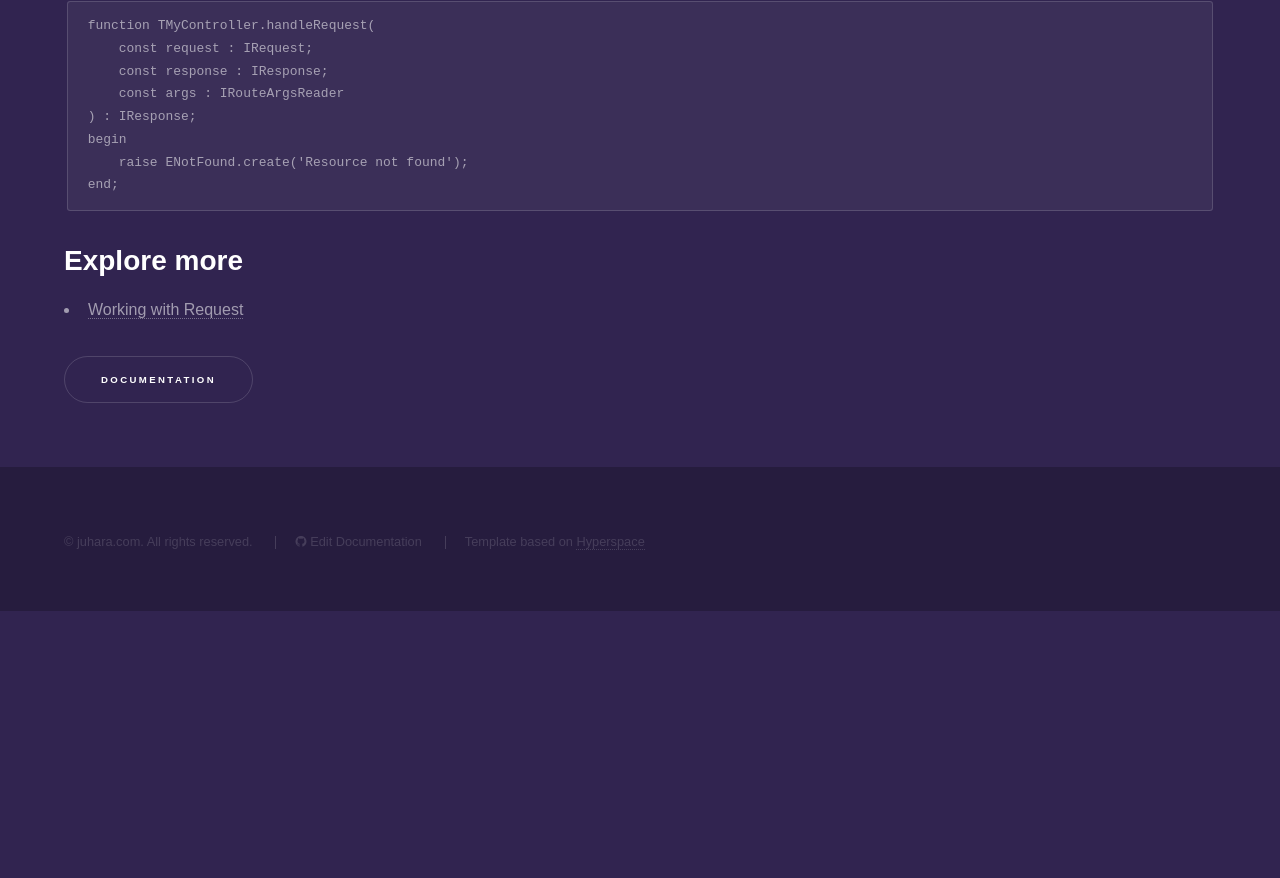
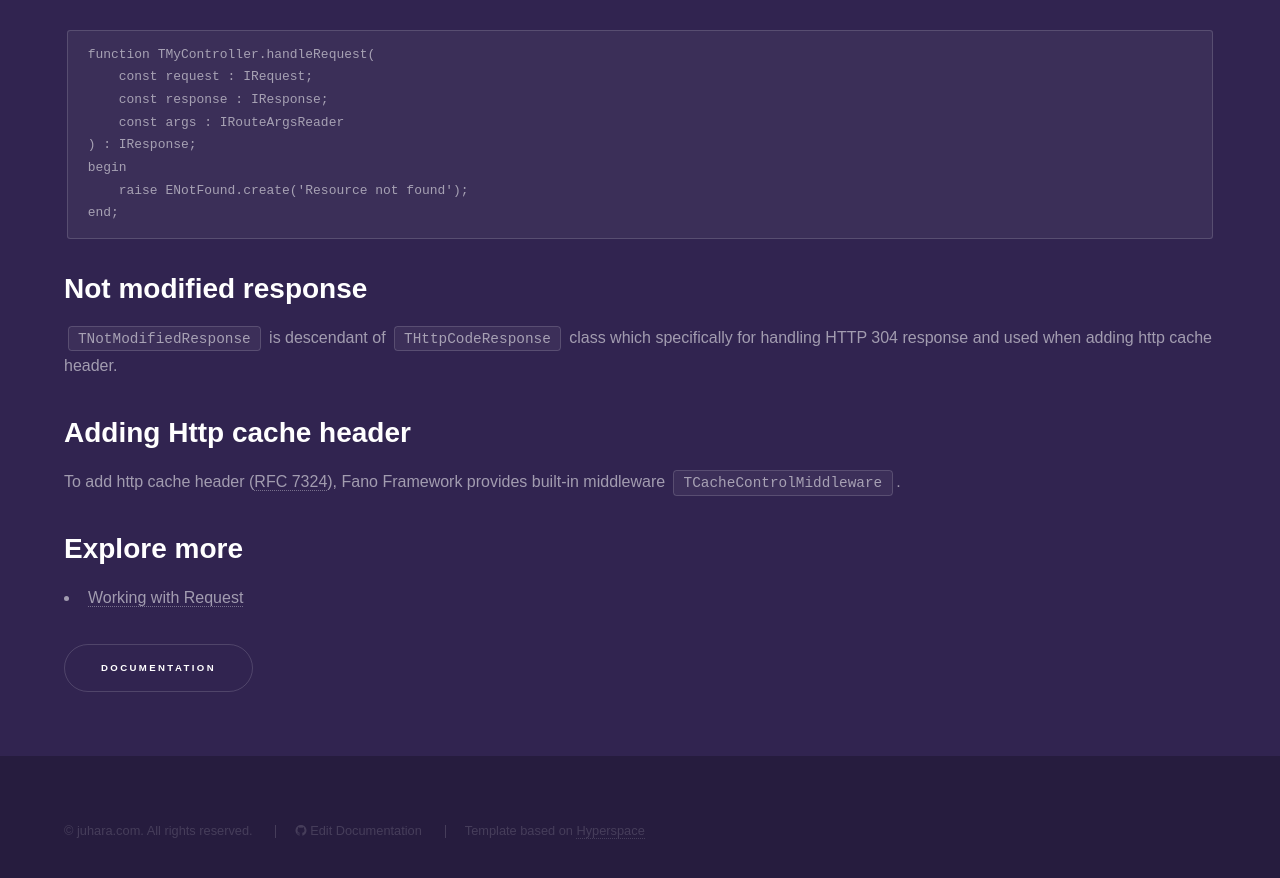
Before and after one commit to fanoframework/fanoframework.github.io, a Jekyll site: the page built from working-with-response/index.md, in a window 1280 px wide and 900 px high, scrolled down 5569 px. Shown: the top 878 px of the window. Built offline with Jekyll 4.4.1, drawn with Linux system fonts in a browser that asks for light colours; our own code applies the rules of GitHub Pages for plain Markdown files; before the commit the page ends 6180 px from its top, so only the background shows below that; some of the changed text lies outside the part shown.

Commit message:
Add initial content about cache control middleware

````diff
--- a/working-with-response/index.md
+++ b/working-with-response/index.md
@@ -92,6 +92,7 @@ Fano Framework comes with several built-in `IResponse` implementations to simpli
 - `TBinaryResponse`.This is response that you may need to send binary data to browser, such as image response. See [Fano App Image](https://github.com/fanoframework/fano-app-img) demo application to see how to return binary response.
 - `TRedirectResponse` is response for doing HTTP redirection. Read [Redirection](#redirection-response) section on this document.
 - `THttpCodeResponse` is response for setting up HTTP status manually. Read [Response with HTTP Status Code](#response-with-status-code) for more information.
+- `TNotModifiedResponse` is response for HTTP 304. Read [Not modified response](#not-modified-response) for more information.
 
 ## <a name="redirection-response"></a>Redirection Response
 
@@ -230,6 +231,16 @@ begin
 end;
 ```
 
+## <a name="not-modified-response"></a>Not modified response
+
+`TNotModifiedResponse` is descendant of `THttpCodeResponse` class
+which specifically for handling HTTP 304 response and used when adding http cache header.
+
+## <a name="http-cache-header"></a>Adding Http cache header
+
+To add http cache header ([RFC 7324](https://tools.ietf.org/html/rfc7234)), Fano Framework provides built-in middleware
+`TCacheControlMiddleware`.
+
 ## Explore more
 
 - [Working with Request](/working-with-request)
````
